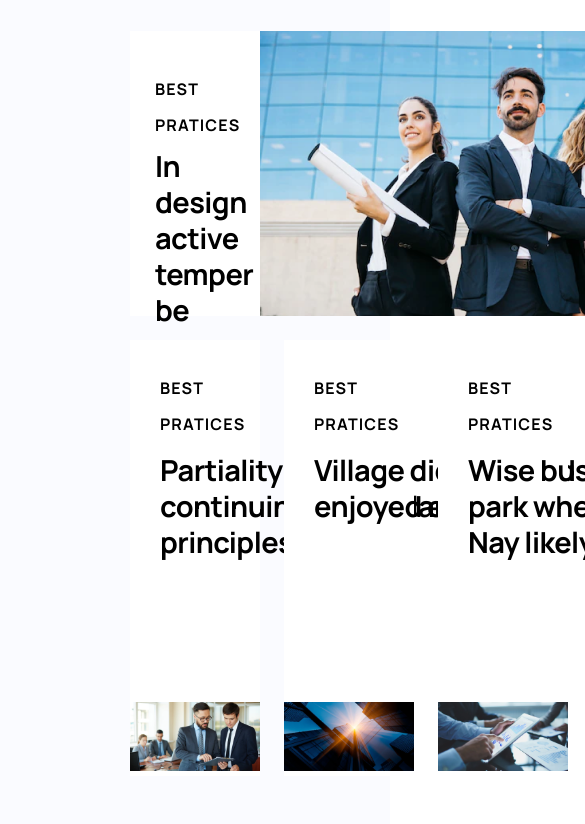
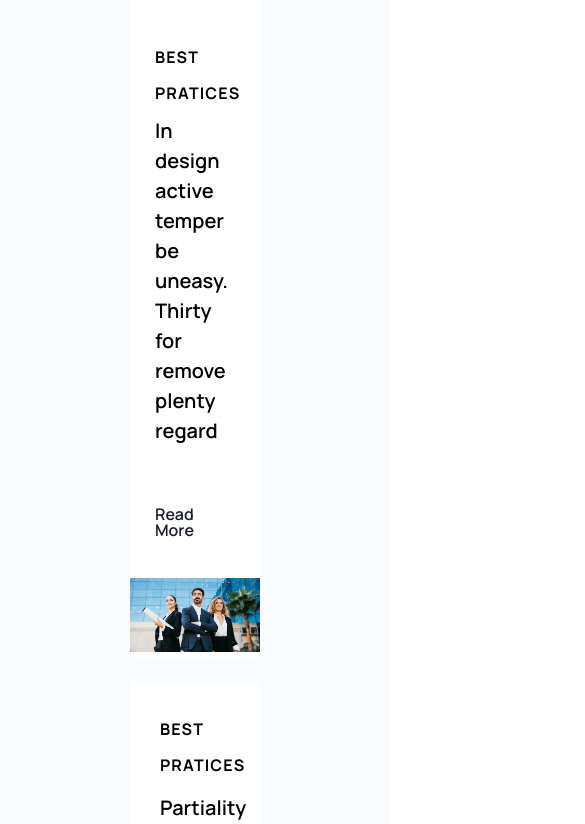
Before and after one commit to AakritiKhatiwada/webo_frontend_Aakriti-Khatiwada_test, a React (Create React App) app in the folder webo_frontend/: page / in a window 390 px wide. Shown: the part 8396-9220 px from the top of the page, 585 px wide, since content can reach past the window. Built offline with nearby package versions, Linux system fonts and the light colour scheme.

Commit message:
blog section responsive

```diff
--- a/webo_frontend/src/components/CSS/blog.css
+++ b/webo_frontend/src/components/CSS/blog.css
@@ -1,7 +1,175 @@
 .recent-blog{
     position: relative;
     width: 100vw;
-    height: 980px;
+    height: 100%;
+    background: #FAFBFF;
+    font-family: 'Manrope';
+}
+.blog{
+    position: relative;
+    padding: 120px 130px;
+}
+.blog-name{
+    font-weight: 800;
+    font-size: 71px;
+    line-height: 66px;
+    color: #000000;
+}
+.first-blog{
+    margin-top: 45px;
+    width: 100%;
+    height: 100%;
+    background: #FFFFFF;
+    margin-bottom: 24px;
+}
+.blog-inside{
+    display: flex;
+    justify-content: space-between;
+    width: 100%;
+}
+.left-blog{
+    padding: 40px 25px;
+    width: 100%;
+}
+.blog-pratice{
+    display: flex;
+    font-weight: 700;
+    font-size: 16px;
+    line-height: 36px;
+    letter-spacing: 0.07em;
+    text-transform: uppercase;
+    color: #000000;
+    margin-bottom: 5px;
+    width: 100%;
+}
+.blog-content{
+    font-weight: 700;
+    font-size: 29px;
+    line-height: 36px;
+    color: #000000;
+    width: 100%;
+    margin-bottom: 60px;
+    display: flex;
+}
+.blog-content p{
+    width: 524px;
+}
+.next-blog{
+    font-weight: 600;
+    font-size: 16px;
+    line-height: 16px;
+    color: #1B1C31;
+}
+
+.blog-hero{
+    display: flex;
+    width: 100%;
+    gap:24px
+}
+
+.header-blog{
+    width: 100%;
+    height: 436px;
+    background: #FFFFFF;
+    display: flex;
+    flex-direction: column;
+    justify-content: space-between;
+}
+.blog-seperator{
+    padding: 30px 30px;
+}
+.blog-header{
+    font-size: 16px;
+    font-weight: 700;
+    line-height: 36px;
+    letter-spacing: 0.07em;
+    text-transform: uppercase;
+    color: #000000;
+    margin-bottom: 10px;
+}
+.blog-seperator-image img{
+    width: 100%;
+}
+.blog-center{
+    font-weight: 700;
+    font-size: 29px;
+    line-height: 36px;
+    color: #000000;
+    width: 100%;
+    display: flex;
+}
+.blog-center p{
+    width: 310px
+}
+.right-blog{
+    float: right;
+}
+
+
+
+
+
+
+@media screen and (max-width: 1008px) {
+    .blog-inside{
+        flex-direction: column;
+    }
+    .right-blog img{
+        width: 100%;
+    }
+    .header-blog{
+        height: 100%;
+        margin-bottom: 20px;
+    }
+    .blog-hero{
+        flex-wrap: wrap
+    }
+
+}
+
+@media screen and (max-width: 640px) {
+    .blog-name{
+        font-weight: 600;
+        font-size: 50px;
+        line-height: 50px;
+    }
+    .blog-center{
+        font-weight: 600;
+        font-size: 20px;
+        line-height: 30px;
+    }
+    .blog-center p{
+        width: 350px;
+    }
+    .blog-content{
+        font-weight: 600;
+        font-size: 20px;
+        line-height: 30px;
+    }
+}
+
+
+
+
+
+
+
+
+
+
+
+
+
+
+
+
+
+
+
+/* .recent-blog{
+    position: relative;
+    width: 100vw;
+    height: 100%;
     background: #FAFBFF;
     font-family: 'Manrope';
 }
@@ -19,18 +187,30 @@
 .first-blog{
     margin-top: 45px;
     width: 100%;
-    height: 285px;
+    height: 100%;
     background: #FFFFFF;
     margin-bottom: 24px;
 }
 .blog-inside{
     display: flex;
     justify-content: space-between;
+    width: 100%;
 }
 .left-blog{
     padding: 40px 25px;
     width: 100%;
 }
+.right-blog{
+    width: 100%;
+    display:flex;
+
+}
+.right-blog .img{
+    min-width: 100%;
+    height: auto;
+}
+
+
 .blog-pratice{
     display: flex;
     font-weight: 700;
@@ -110,4 +290,7 @@
 
 @media screen and (max-width: 1008px) {
 
-}
+    .blog-inside{
+        flex-direction: column;
+    }
+} */
```
